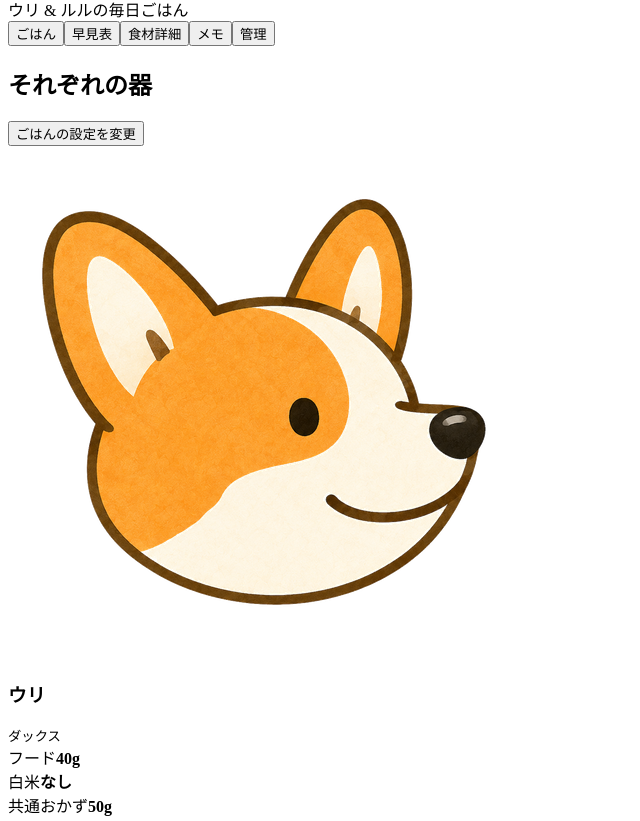
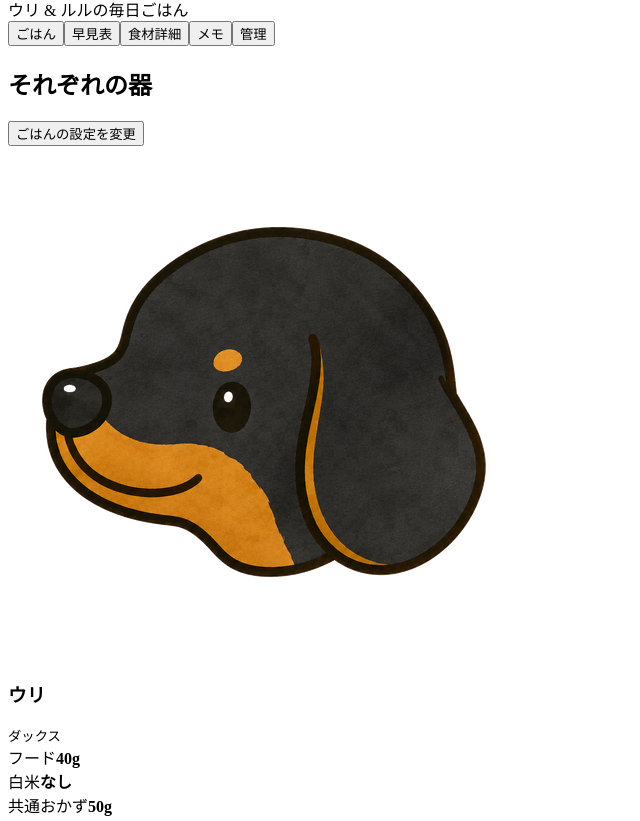
Before and after one commit to kanah0724-wq/wangohan-react, a React (Vite) app: page / in a window 1280 px wide. Shown: the part 1398-2219 px from the top of the page, without its empty margins (0-640 px from the left). Built offline with nearby package versions, Linux system fonts and the light colour scheme; the HTML template or start-up script is replaced by a standard one.

Commit message:
Add files via upload

```diff
--- a/src/App.jsx
+++ b/src/App.jsx
@@ -516,7 +516,7 @@ export default function App() {
 }
 
 function DogAvatar({ type }) {
-  const src = type === 'uri' ? '/uri-face.png' : '/lulu-face.png'
+  const src = type === 'uri' ? '/lulu-face.png' : '/uri-face.png'
   const alt = type === 'uri' ? 'ウリ' : 'ルル'
   return <div className={`dog-avatar ${type || ''}`} aria-hidden="true">
     <img src={src} alt={alt} />
```
